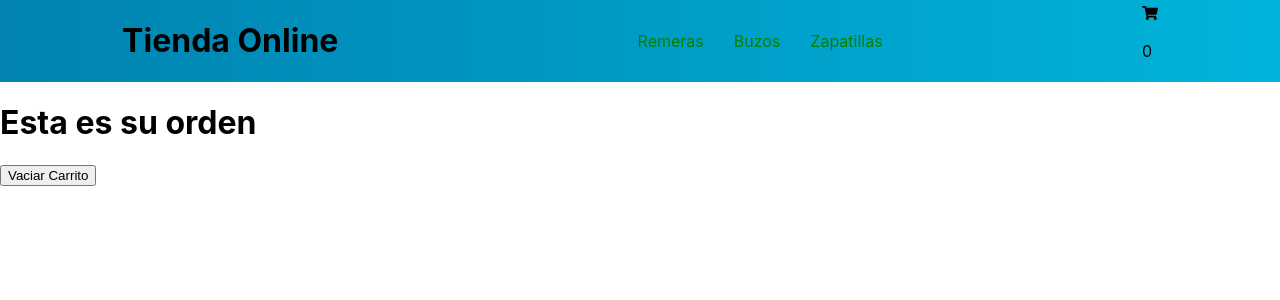
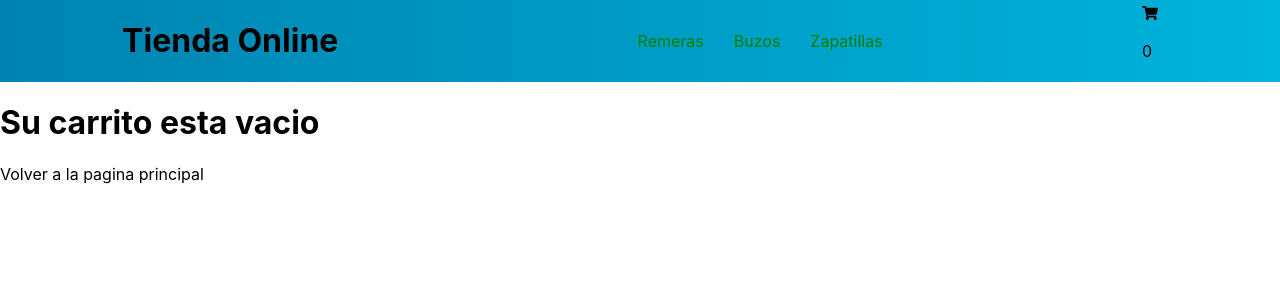
Before and after one commit to EscFranco/ReactJS, a React (Create React App) app: page /cart in a window 1280 px wide. Shown: the top 300 px of the page. Built offline with nearby package versions, Linux system fonts and the light colour scheme.

Commit message:
CartView condiciones y Total

```diff
--- a/src/components/Cart/Carrito.jsx
+++ b/src/components/Cart/Carrito.jsx
@@ -1,16 +1,17 @@
 import { cartContext } from "../Context/CartContext.jsx";
 import { useContext } from "react";
+import { Link } from "react-router-dom";
 
 const Carrito = () => {
 
-	const { clearCart } = useContext(cartContext);
-	const { carrito } = useContext(cartContext);
-	const { delProduct } = useContext(cartContext)
+	const { clearCart, carrito, delProduct, totalCarrito } = useContext(cartContext);
 
 	return (
 		<>
+			{carrito.length > 0 ? (
+				<div>
 					<h1>Esta es su orden</h1>
-			{carrito.map ((element) => {
+					{carrito.map((element) => {
 						return (
 							<div key={element.id}>
 								<img src={element.image} alt="HOLA!"></img>
@@ -21,9 +22,18 @@ const Carrito = () => {
 							</div>
 						)
 					})}
+					<p>TOTAL: ${totalCarrito}</p>
+					<button onClick={clearCart}>Vaciar Carrito</button>
+					<button>Terminar compra</button>
+				</div>
+
+			) : (
 				<div>
-				<button onClick={clearCart}>Vaciar Carrito</button>
+					<h1> Su carrito esta vacio</h1>
+					<Link to="/">Volver a la pagina principal</Link>
 				</div>
+			)
+			}
 		</>
 	)
 };
--- a/src/components/Context/CartContext.jsx
+++ b/src/components/Context/CartContext.jsx
@@ -41,8 +41,12 @@ const CustomProvider = ({children}) => {
         setCarrito([]);
     };
 
+	const totalCarrito = carrito.reduce((accumulator, element) => {
+        return accumulator + element.cantidad * element.precio;
+    }, 0);
+
     return (
-        <Provider value={{ carrito, addProduct, delProduct, getProductQty, clearCart }} >
+        <Provider value={{ carrito, totalCarrito, addProduct, delProduct, getProductQty, clearCart }} >
             {children}
         </Provider>
     )
```
Lines whose indentation alone changed are shown as unchanged.
